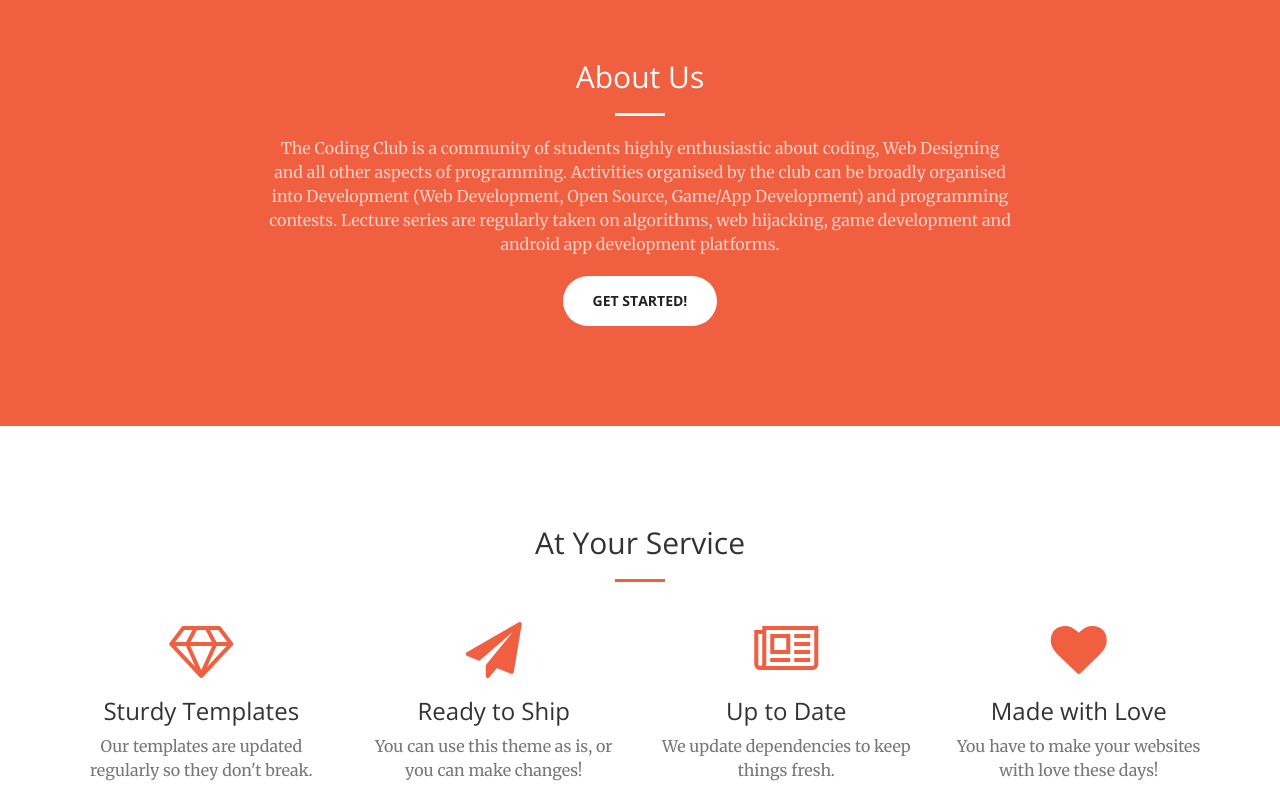
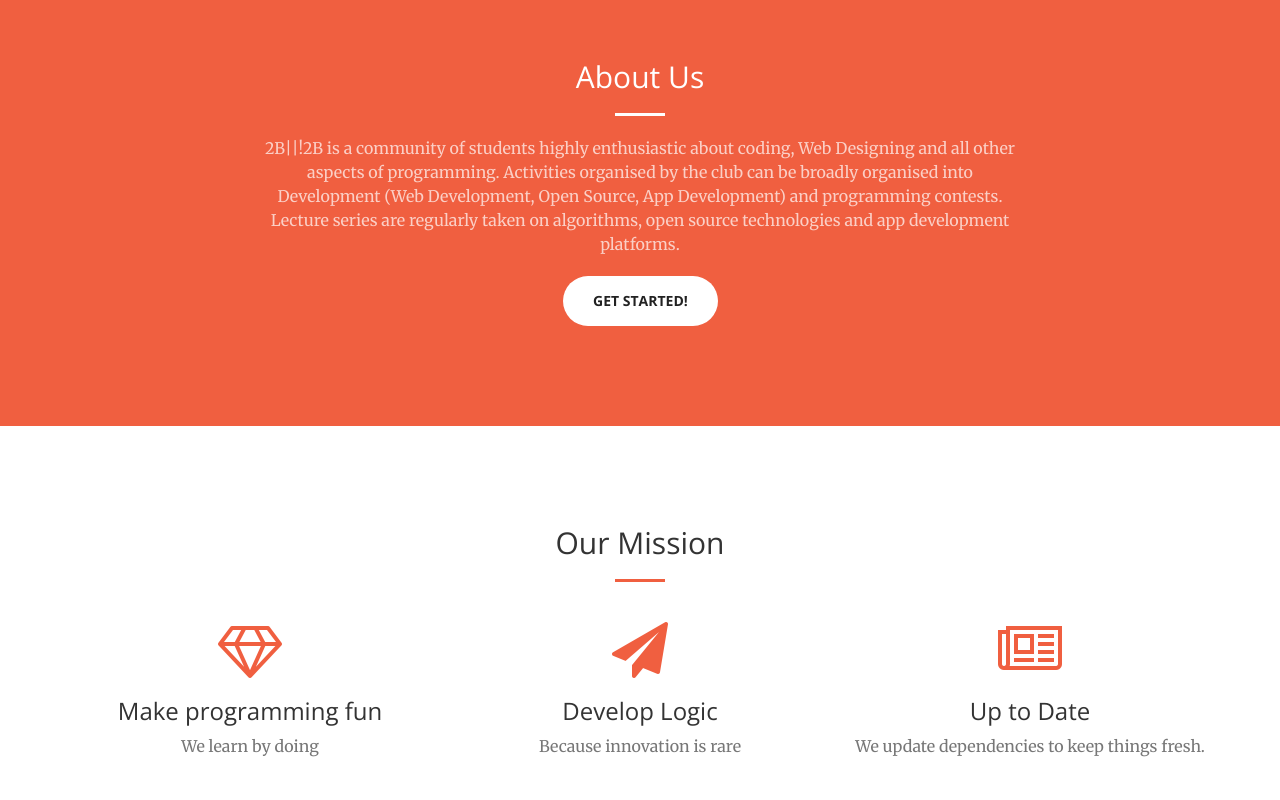
Before and after one commit to dietms/dietms.github.io, a website: page index.html in a window 1280 px wide. Shown: the part 840-1640 px from the top of the page. Drawn offline with nearby package versions, Linux system fonts and the light colour scheme.

Commit message:
Changed Services section to Our goals

```diff
--- a/index.html
+++ b/index.html
@@ -93,8 +93,8 @@
                     <h2 class="section-heading">About Us</h2>
                     <hr class="light">
                     <p class="text-faded">
-                        The Coding Club is a community of students highly enthusiastic about coding, Web Designing and all other aspects of programming. Activities organised by the club can be broadly organised into Development (Web Development, Open Source, Game/App Development)
-                        and programming contests. Lecture series are regularly taken on algorithms, web hijacking, game development and android app development platforms.
+                        2B||!2B is a community of students highly enthusiastic about coding, Web Designing and all other aspects of programming. Activities organised by the club can be broadly organised into Development (Web Development, Open Source, App Development) and programming
+                        contests. Lecture series are regularly taken on algorithms, open source technologies and app development platforms.
                     </p>
                     <a href="#services" class="page-scroll btn btn-default btn-xl sr-button">Get Started!</a>
                 </div>
@@ -102,43 +102,36 @@
         </div>
     </section>
 
-    <section id="services">
+    <section id="goals">
         <div class="container">
             <div class="row">
                 <div class="col-lg-12 text-center">
-                    <h2 class="section-heading">At Your Service</h2>
+                    <h2 class="section-heading">Our Mission</h2>
                     <hr class="primary">
                 </div>
             </div>
         </div>
         <div class="container">
             <div class="row">
-                <div class="col-lg-3 col-md-6 text-center">
+                <div class="col-lg-4 col-md-6 text-center">
                     <div class="service-box">
                         <i class="fa fa-4x fa-diamond text-primary sr-icons"></i>
-                        <h3>Sturdy Templates</h3>
-                        <p class="text-muted">Our templates are updated regularly so they don't break.</p>
+                        <h3>Make programming fun</h3>
+                        <p class="text-muted">We learn by doing</p>
                     </div>
                 </div>
-                <div class="col-lg-3 col-md-6 text-center">
+                <div class="col-lg-4 col-md-6 text-center">
                     <div class="service-box">
                         <i class="fa fa-4x fa-paper-plane text-primary sr-icons"></i>
-                        <h3>Ready to Ship</h3>
-                        <p class="text-muted">You can use this theme as is, or you can make changes!</p>
+                        <h3>Develop Logic</h3>
+                        <p class="text-muted">Because innovation is rare</p>
                     </div>
                 </div>
-                <div class="col-lg-3 col-md-6 text-center">
+                <div class="col-lg-4 col-md-6 text-center">
                     <div class="service-box">
                         <i class="fa fa-4x fa-newspaper-o text-primary sr-icons"></i>
                         <h3>Up to Date</h3>
                         <p class="text-muted">We update dependencies to keep things fresh.</p>
-                    </div>
-                </div>
-                <div class="col-lg-3 col-md-6 text-center">
-                    <div class="service-box">
-                        <i class="fa fa-4x fa-heart text-primary sr-icons"></i>
-                        <h3>Made with Love</h3>
-                        <p class="text-muted">You have to make your websites with love these days!</p>
                     </div>
                 </div>
             </div>
```
